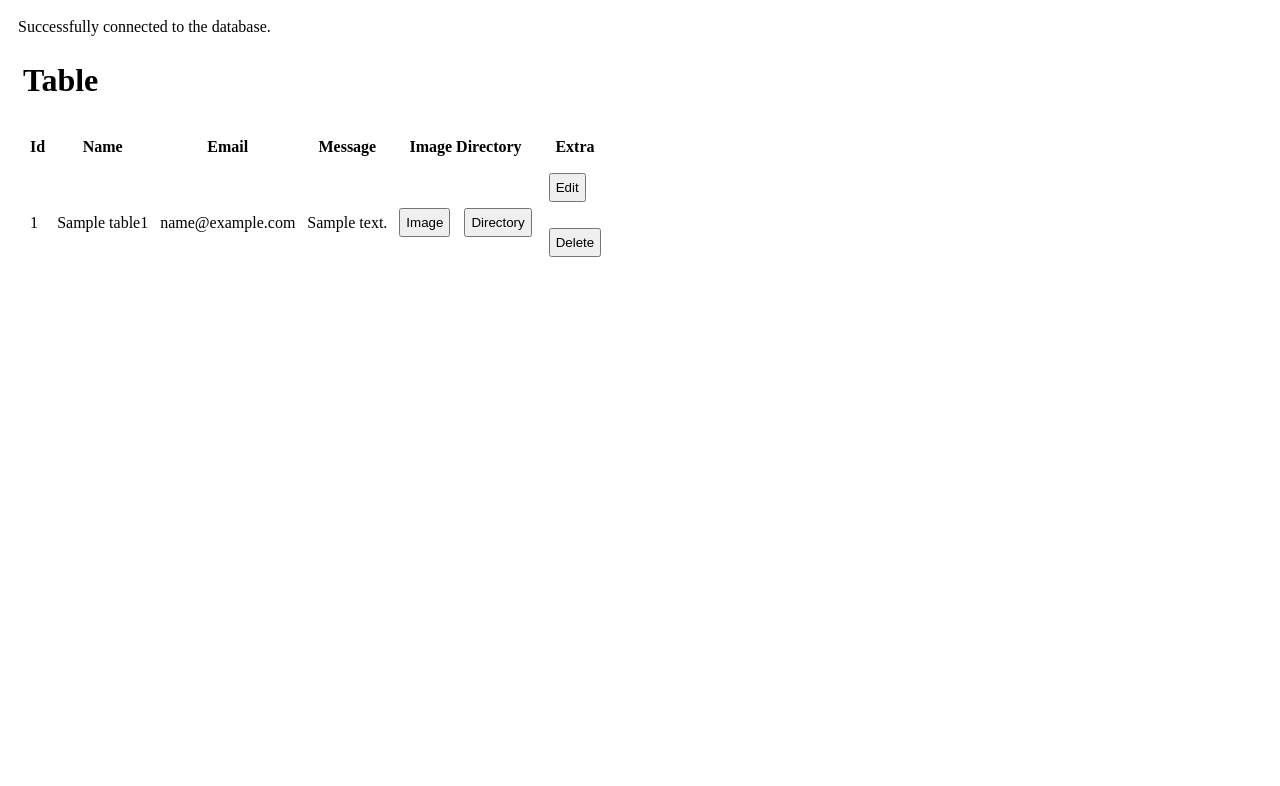
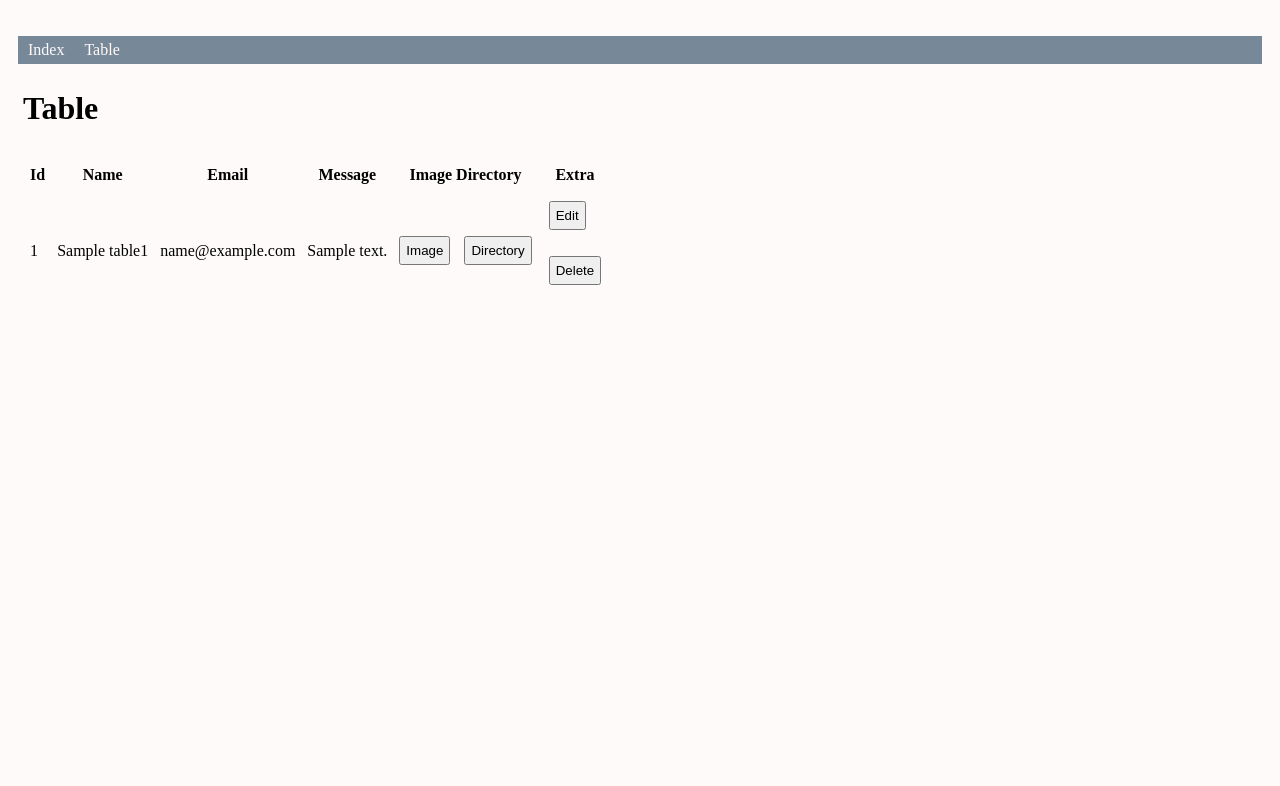
Before and after one commit to daxlah/formPhp, a PHP site: page /table.php in a window 1280 px wide. Shown: the top 786 px of the page. Run offline with PHP 8.4, Linux system fonts and the light colour scheme; tables that the repository leaves empty or names only in its code hold one stand-in row (values such as "Sample post"); data that the repository does not hold is empty.

Commit message:
Added nav for added beauty. Fixed the image thing in tables after being edited.

```diff
--- a/PDOconnect.php
+++ b/PDOconnect.php
@@ -9,7 +9,6 @@
         $conn = new PDO("mysql:host=$servername; dbname=$dbname", $username, $password);
         // set PDO error mode to ezception
         $conn->setAttribute(PDO::ATTR_ERRMODE, PDO::ERRMODE_EXCEPTION);
-        echo "Successfully connected to the database.";
 
     } catch(PDOException $e) {
         echo "Failed to connect to database: " . $e->getMessage();
--- a/basicCss.css
+++ b/basicCss.css
@@ -1,8 +1,12 @@
 
 *{
     padding: 5px;
+
 }
 
+body {
+    background-color: #fffafa;
+}
 
 textarea {
     resize: vertical;
@@ -18,6 +22,11 @@ label {
 
 form {
 
+}
+
+a {
+    color: #fffafa;
+    text-decoration: none;
 }
 
 .fields input,.fields textarea {
@@ -43,6 +52,25 @@ form {
     display: none;
 }
 
+.nav {
+    float: top;
+    display: inline-block;
+    text-decoration: none;
+    list-style-type: none;
+    margin: 0;
+    padding: 0;
+    overflow: hidden;
+    width: 100%;
+    background-color: lightslategray;
+    text-decoration: #fffafa;
+}
+
+.nav li {
+    float: left;
+    text-align: center;
+    background-color: lightslategray;
+}
+
 #mainForm {
     margin-top:20px;
     margin-left:20px;
--- a/delete.php
+++ b/delete.php
@@ -8,5 +8,7 @@ $result = $conn->query($sql);
 
 $conn = null;
 
+echo "Please wait while the data gets deleted";
+
 header('Location: index.php');
 ?>
--- a/editPage.php
+++ b/editPage.php
@@ -1,6 +1,8 @@
 <?php
 
 $id = $_POST['id'];
+
+require_once ("nav.php");
 ?>
 
 <!DOCTYPE html>
--- /dev/null
+++ b/nav.php
@@ -0,0 +1,10 @@
+<?php
+/**
+ * navigation to browse more easily
+ */
+?>
+
+<ul class="nav">
+    <li><a href="index.php">Index</a> </li>
+    <li><a href="table.php">Table</a> </li>
+</ul>
--- a/table.php
+++ b/table.php
@@ -5,7 +5,7 @@
      */
 
     require_once("PDOconnect.php");
-
+require_once ("nav.php");
 
 //todo: https://datatables.net/manual/installation
 
```
Also changed, not shown: index.php (+8 -8 lines), loadEdit.php (+45 -1 lines).
